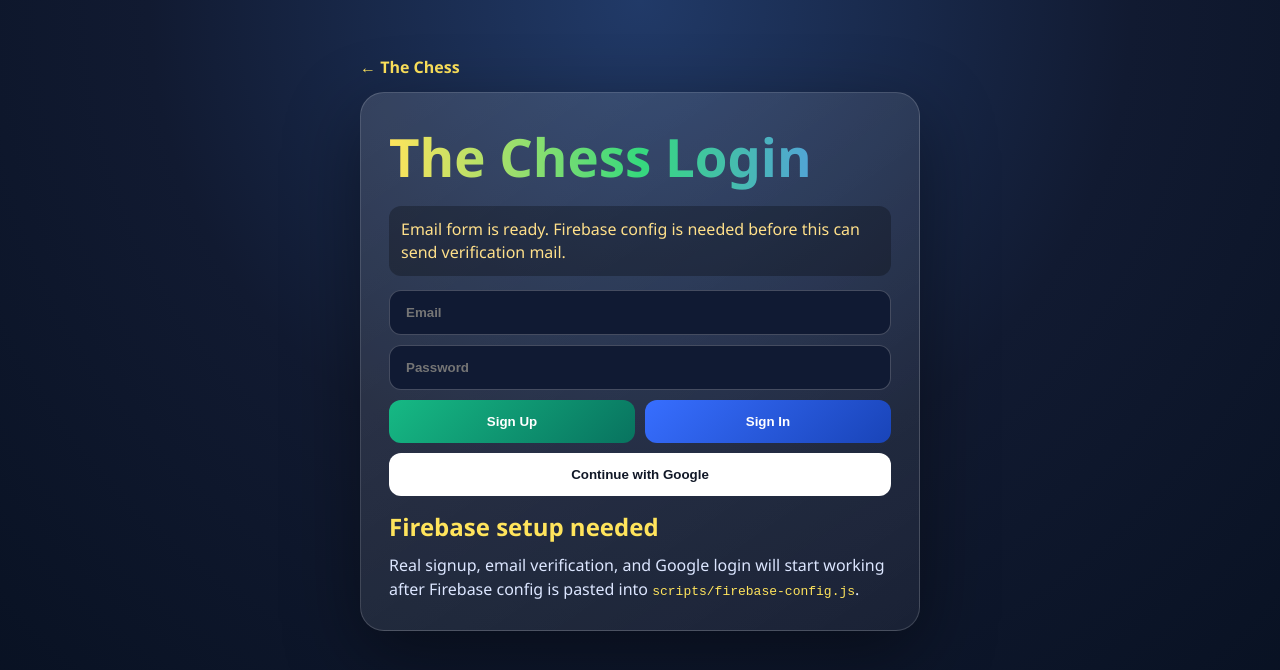
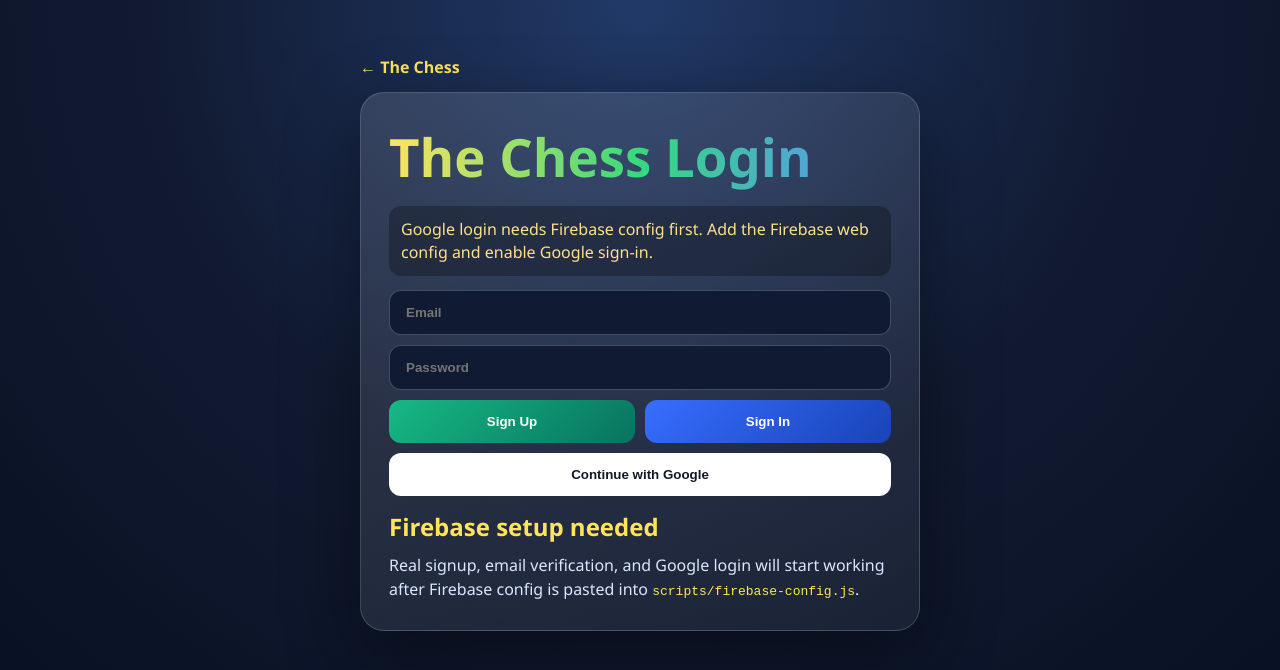
Before and after one commit to katuree/The-chess, a website: page auth.html in a window 1280 px wide. Both pictures are taken after a click on the button "Continue with Google". Drawn offline with Linux system fonts and the light colour scheme.

Commit message:
fix: clarify Google sign-in setup

```diff
--- a/auth.html
+++ b/auth.html
@@ -78,6 +78,6 @@
     </section>
   </main>
   <script src="./scripts/firebase-config.js?v=auth-form-2"></script>
-  <script src="./scripts/auth.js?v=auth-form-2"></script>
+  <script src="./scripts/auth.js?v=google-status-1"></script>
 </body>
 </html>
--- a/scripts/auth.js
+++ b/scripts/auth.js
@@ -36,10 +36,13 @@
     [verifyPanel, usernamePanel, profilePanel].forEach(el => el.classList.add('hidden'));
   }
 
-  function requireFirebaseConfig() {
+  function requireFirebaseConfig(feature = 'login') {
     if (state.modules) return true;
     showSetupForm();
-    setStatus('Email form is ready. Firebase config is needed before this can send verification mail.', 'warn');
+    const message = feature === 'google'
+      ? 'Google login needs Firebase config first. Add the Firebase web config and enable Google sign-in.'
+      : 'Email signup/login needs Firebase config first. Add the Firebase web config to send verification mail.';
+    setStatus(message, 'warn');
     return false;
   }
 
@@ -120,7 +123,7 @@
   }
 
   async function signInGoogle() {
-    if (!requireFirebaseConfig()) return;
+    if (!requireFirebaseConfig('google')) return;
     const { GoogleAuthProvider, signInWithPopup } = state.modules.authMod;
     await signInWithPopup(state.auth, new GoogleAuthProvider());
   }
```
